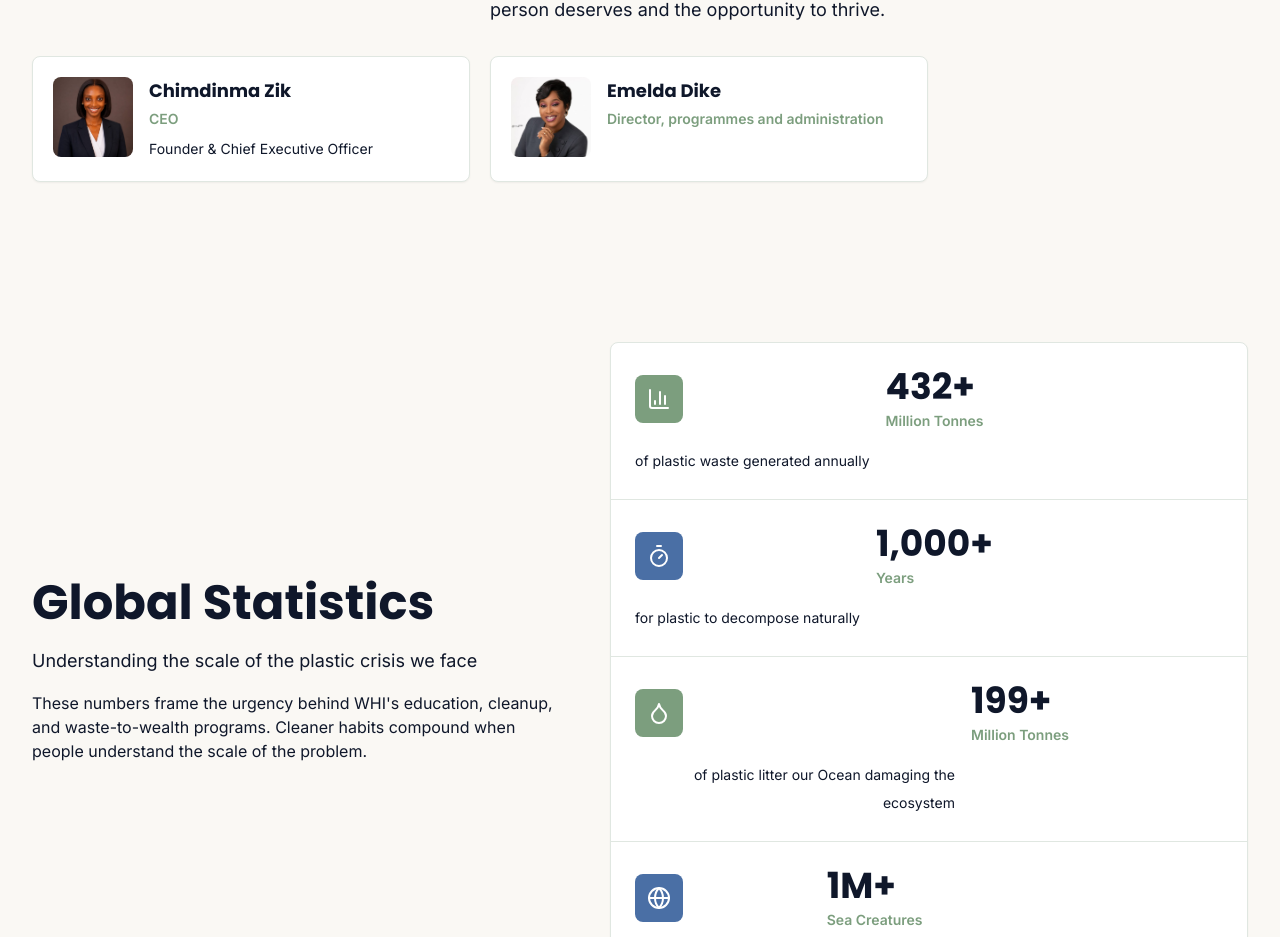
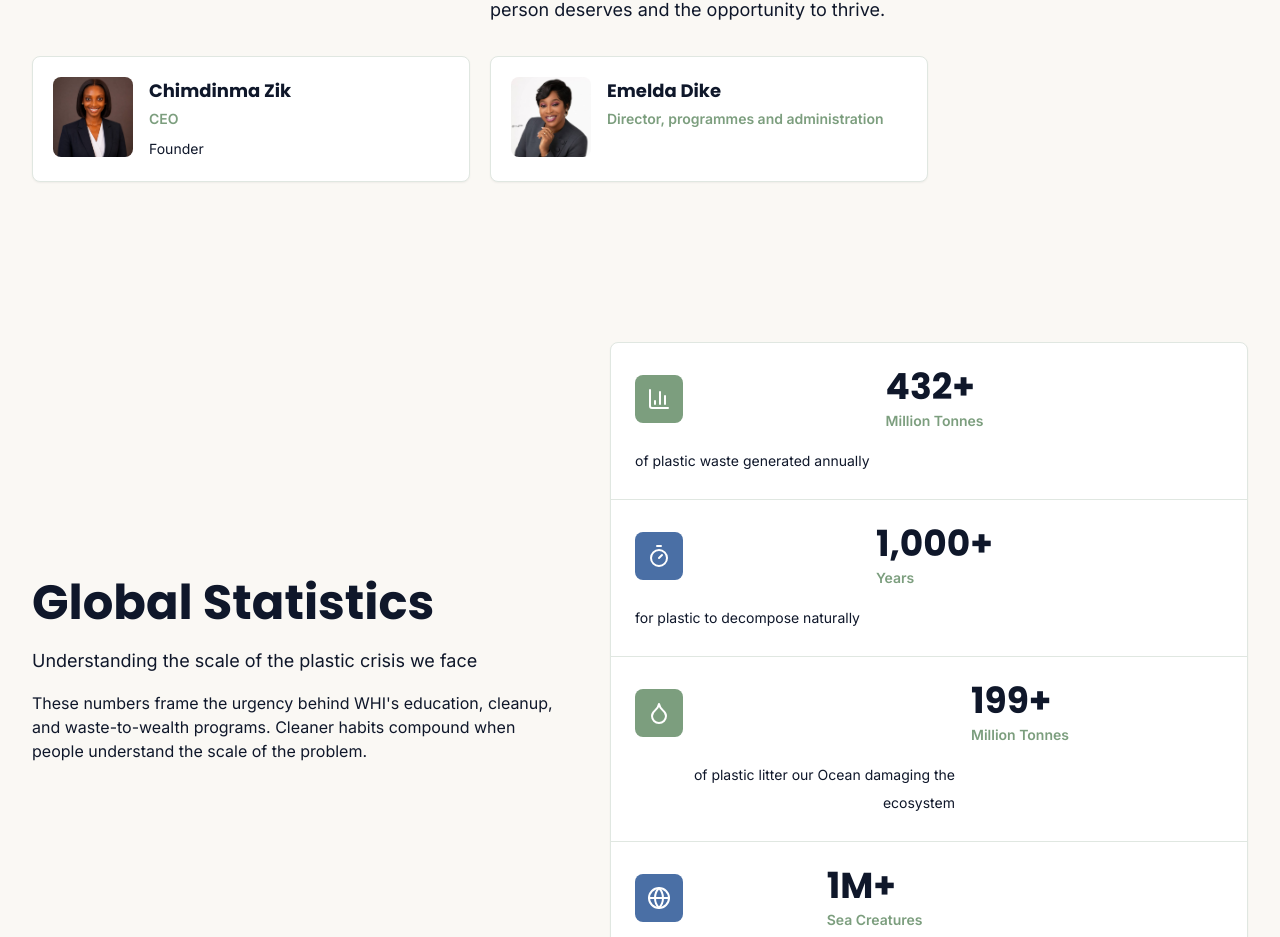
Before and after one commit to Anselem245040/Waste-Wise-Humanitarian-Initiative, a React (Vite) app: page / in a window 1280 px wide. Shown: the part 3790-4727 px from the top of the page. Built offline with nearby package versions, Linux system fonts and the light colour scheme.

Commit message:
last changes

```diff
--- a/src/pages/AboutSection.tsx
+++ b/src/pages/AboutSection.tsx
@@ -78,7 +78,7 @@ export default function AboutSection() {
     {
       name: "Chimdinma Zik",
       role: "CEO",
-      bio: "Founder & Chief Executive Officer",
+      bio: "Founder",
       avatar: "ceo.jpeg",
     },
     {
```
